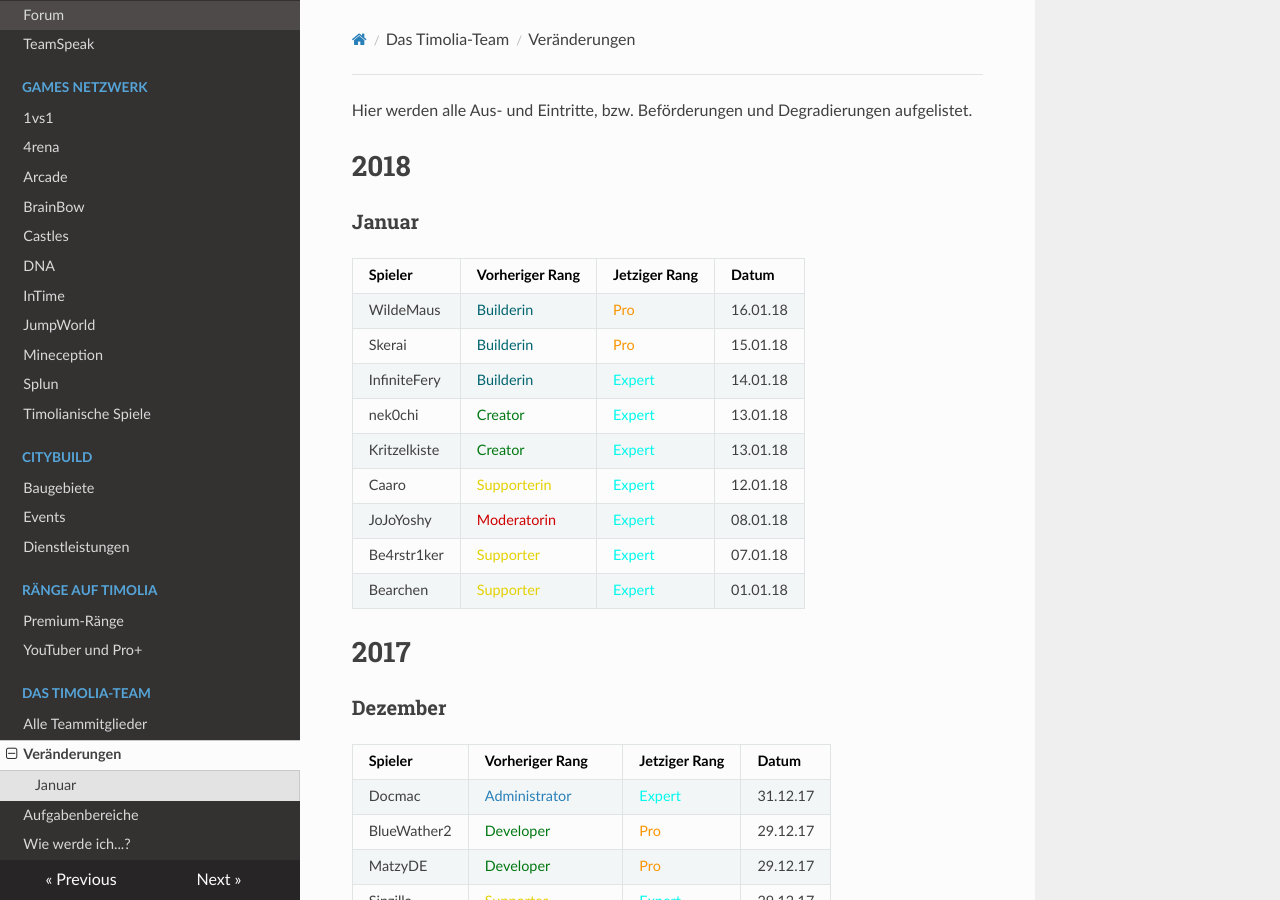
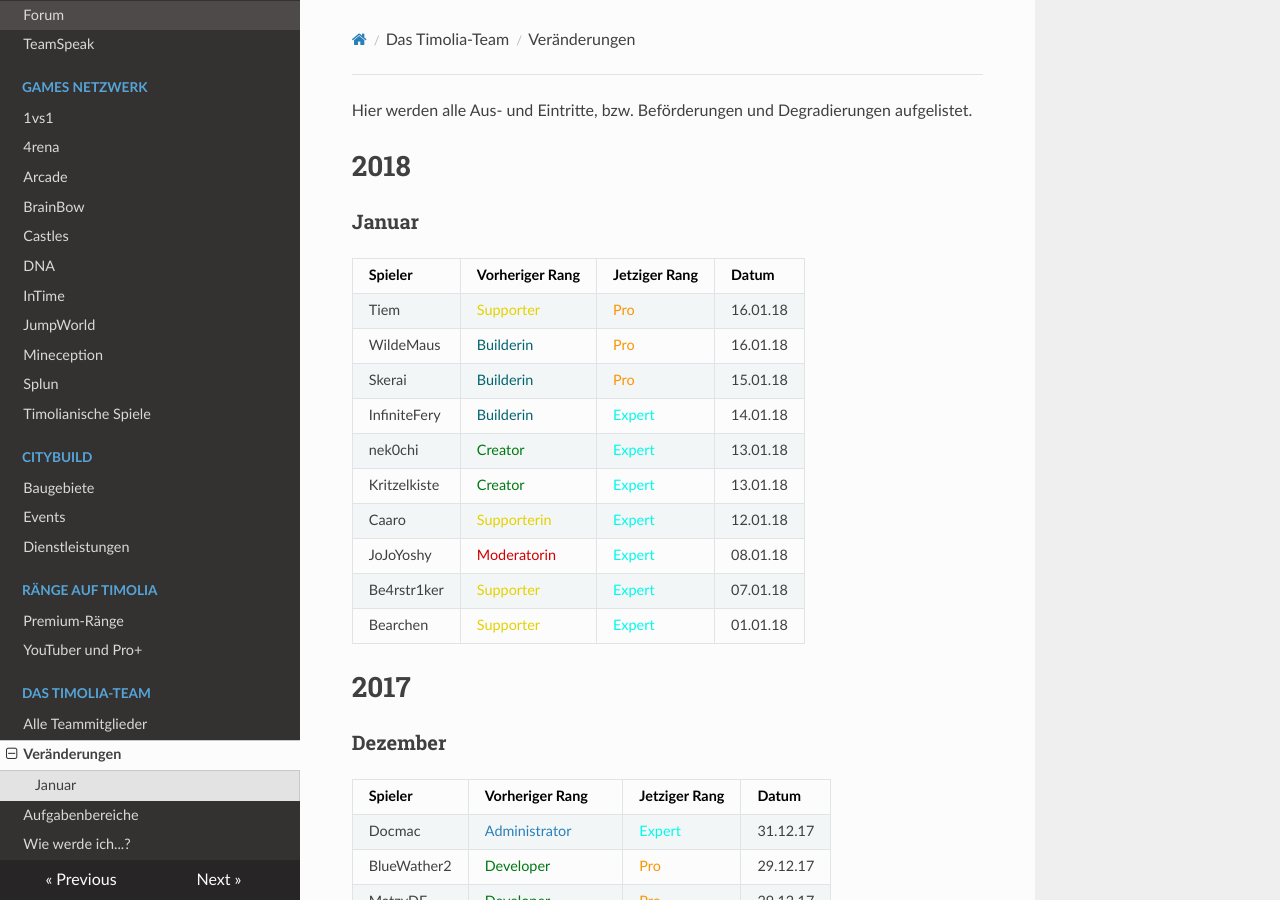
Before and after one commit to TimoliaDE/HowTo, an MkDocs documentation site: the page built from docs/team/changes.md, in a window 1280 px wide and 900 px high. Built offline with MkDocs 1.6.1, drawn with Linux system fonts in a browser that asks for light colours; nearby versions of some CDN libraries; old or Windows-style settings are respelled for this version of MkDocs.

Commit message:
Update changes.md

```diff
--- a/docs/team/changes.md
+++ b/docs/team/changes.md
@@ -5,6 +5,7 @@ Hier werden alle Aus- und Eintritte, bzw. Beförderungen und Degradierungen aufg
 ###<strong>Januar</strong>
 | Spieler | Vorheriger Rang | Jetziger Rang | Datum |
 | ------ | ------ | ------ | ------ |
+|Tiem | <span style="color:#E4D100">Supporter</span> | <span style="color:#F99500">Pro</span> | 16.01.18 |
 |WildeMaus | <span style="color:#00646F">Builderin</span> | <span style="color:#F99500">Pro</span> | 16.01.18 |
 |Skerai | <span style="color:#00646F">Builderin</span> | <span style="color:#F99500">Pro</span> | 15.01.18 |
 |InfiniteFery | <span style="color:#00646F">Builderin</span> | <span style="color:#00F9EC">Expert</span> | 14.01.18 |
```
